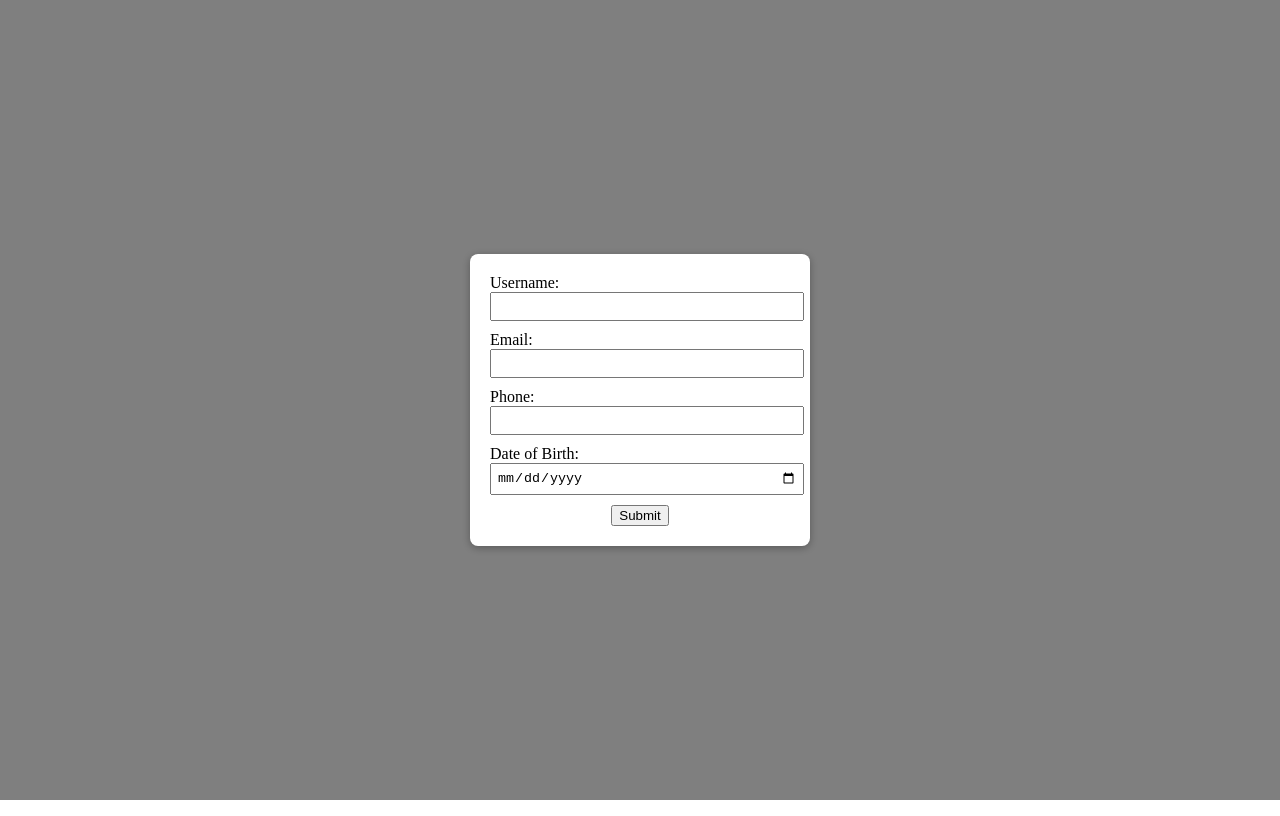
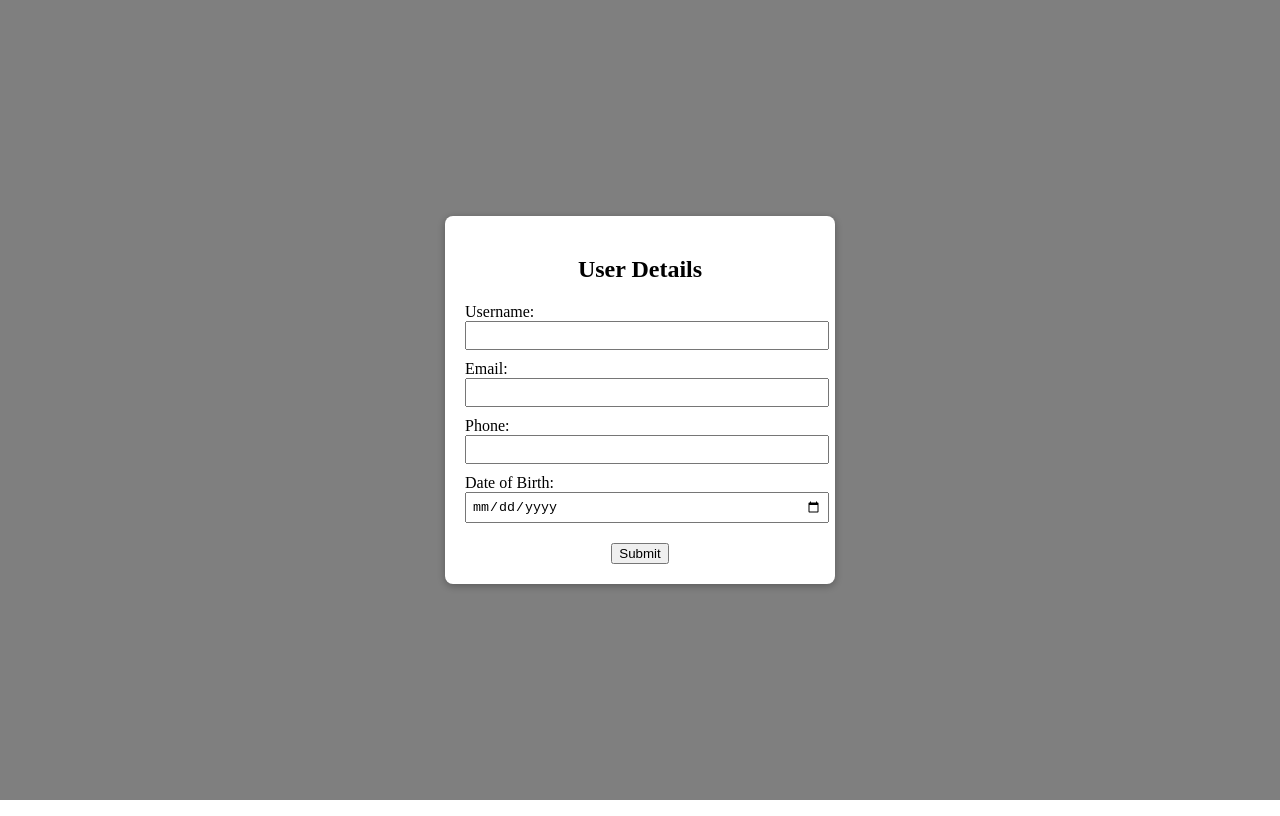
Before and after one commit to neeraj5632/xmodal, a React (Vite) app: page / in a window 1280 px wide. Both pictures are taken after a click on the button "Open Form". Built offline with nearby package versions, Linux system fonts and the light colour scheme.

Commit message:
final chnage

```diff
--- a/src/XModal.jsx
+++ b/src/XModal.jsx
@@ -27,6 +27,7 @@ const XModal = () => {
   const validate = () => {
     const { username, email, phone, dob } = formData;
 
+    // Empty field validation
     if (!username.trim()) {
       alert("Please fill out the Username field.");
       return false;
@@ -44,6 +45,7 @@ const XModal = () => {
       return false;
     }
 
+    // Format validation
     if (!email.includes("@")) {
       alert("Invalid email. Please check your email address.");
       return false;
@@ -70,7 +72,7 @@ const XModal = () => {
     if (validate()) closeModal();
   };
 
-  // Close modal when clicking outside the modal-content
+  // Close modal when clicking outside modal-content
   const handleOutsideClick = (e) => {
     if (e.target.className === "modal") {
       closeModal();
@@ -107,10 +109,13 @@ const XModal = () => {
               backgroundColor: "#fff",
               padding: "20px",
               borderRadius: "8px",
-              width: "300px",
+              width: "350px",
               boxShadow: "0 2px 8px rgba(0,0,0,0.3)",
             }}
           >
+            <h2 style={{ textAlign: "center", marginBottom: "20px" }}>
+              User Details
+            </h2>
             <form onSubmit={handleSubmit}>
               <div style={{ marginBottom: "10px" }}>
                 <label htmlFor="username">Username:</label>
@@ -145,7 +150,7 @@ const XModal = () => {
                 />
               </div>
 
-              <div style={{ marginBottom: "10px" }}>
+              <div style={{ marginBottom: "20px" }}>
                 <label htmlFor="dob">Date of Birth:</label>
                 <input
                   id="dob"
```
